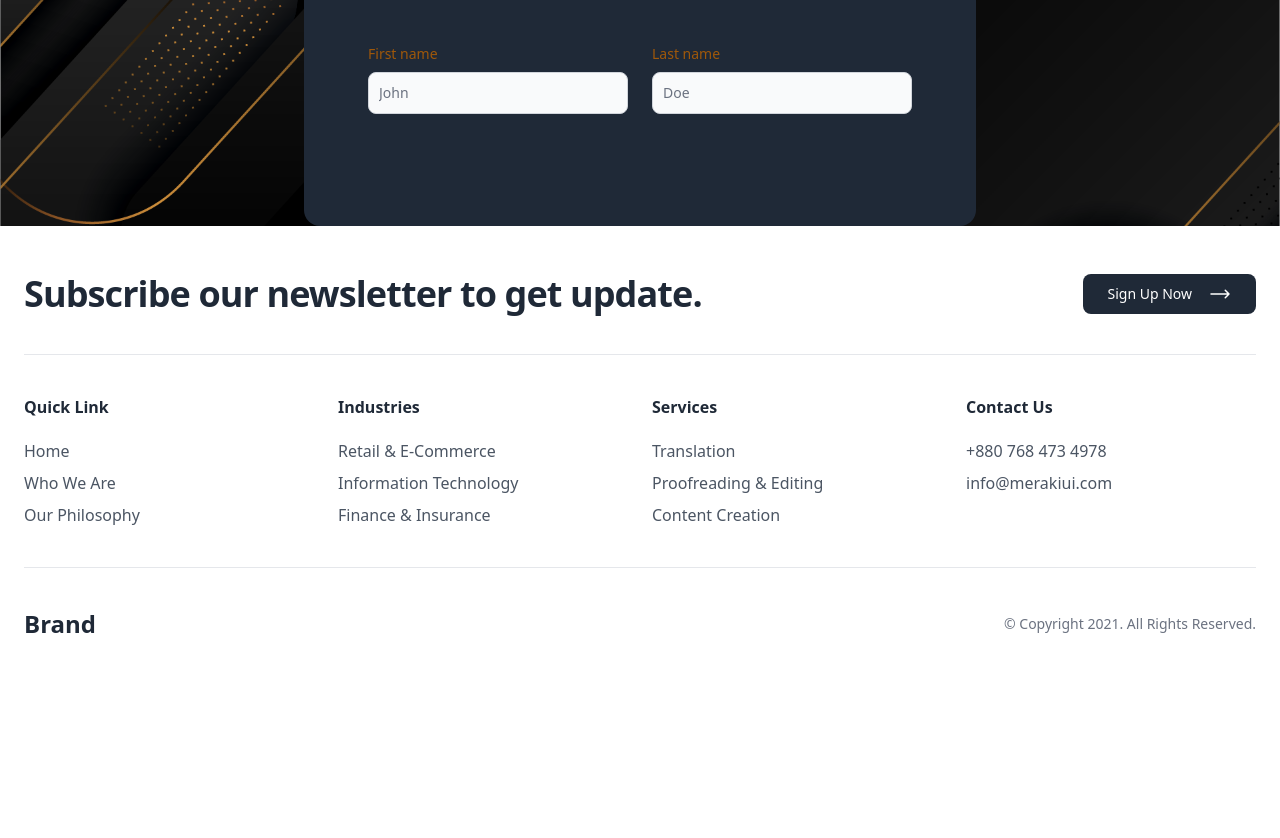
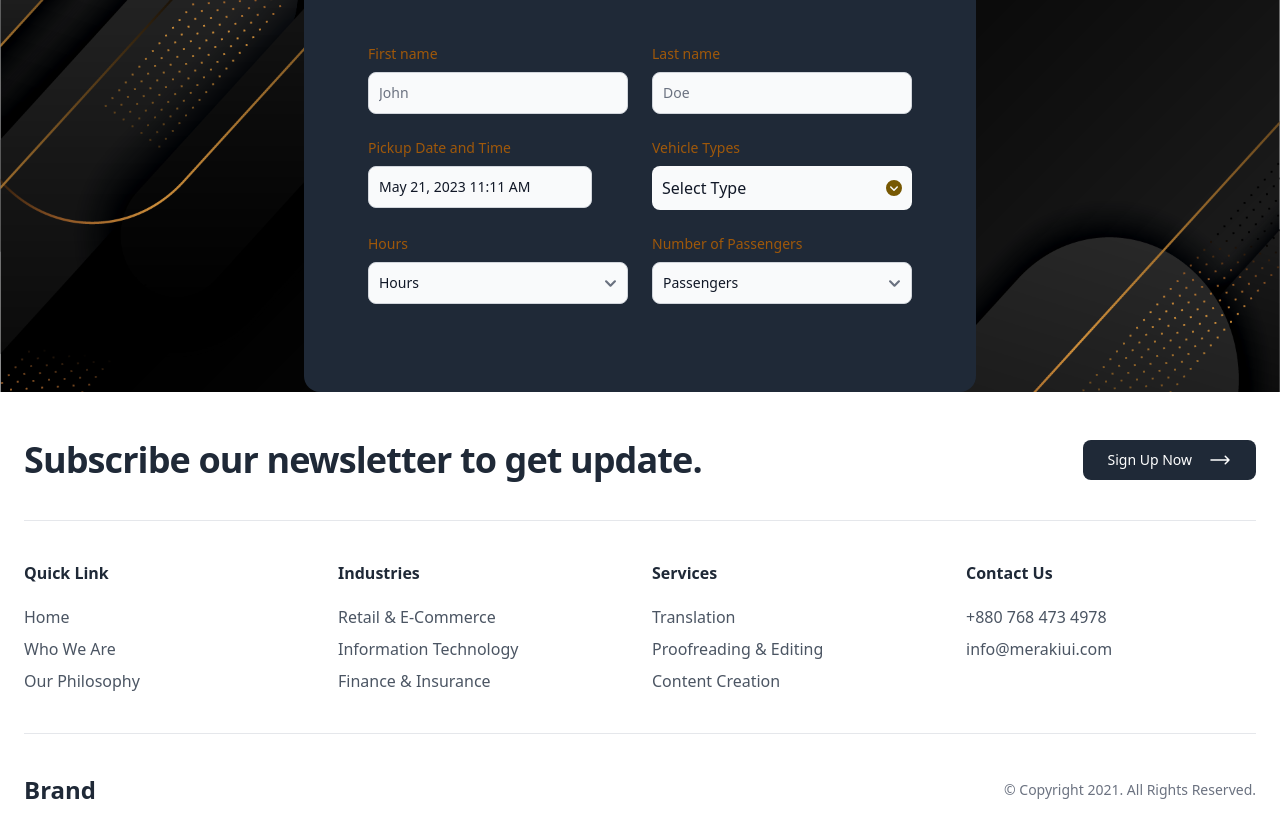
Before and after one commit to TigranBalayan10/bm-limo, a React (Create React App) app in the folder client/: page / in a window 1280 px wide. Shown: the part 1680-2518 px from the top of the page. Before the commit the page ends 2368 px from the top, so only its background shows below. Built offline with nearby package versions, Linux system fonts and the light colour scheme.

Commit message:
drowdowns and datepicker

```diff
--- /dev/null
+++ b/client/src/Assets/Data/Vehicles.json
@@ -0,0 +1,11 @@
+[
+  {
+    "name": "LUX full size sedan"
+  },
+  {
+    "name": "LUX SUV"
+  },
+  {
+    "name": "Premium sedan"
+  }
+]
--- /dev/null
+++ b/client/src/Components/Datepicker.js
@@ -0,0 +1,22 @@
+import React, { useState } from "react";
+import DatePicker from "react-datepicker";
+import "react-datepicker/dist/react-datepicker.css";
+
+function DateComponent() {
+  const [selectedDate, setSelectedDate] = useState(null);
+
+  return (
+    <div>
+      <DatePicker
+        selected={selectedDate}
+        onChange={(date) => setSelectedDate(date)}
+        dateFormat="dd/MM/yyyy"
+        minDate={new Date()}
+        showYearDropdown
+        scrollableMonthYearDropdown
+      />
+    </div>
+  );
+}
+
+export default DateComponent;
--- /dev/null
+++ b/client/src/Components/Dropdown.js
@@ -0,0 +1,62 @@
+import { FontAwesomeIcon } from "@fortawesome/react-fontawesome";
+import Vehicles from "../Assets/Data/Vehicles.json";
+import { useState } from "react";
+import { faCircleChevronDown } from "@fortawesome/free-solid-svg-icons";
+
+const Dropdown = () => {
+  const [isOpen, setIsOpen] = useState(false);
+  const handleClick = (event) => {
+    event.preventDefault();
+    setIsOpen((prev) => !prev);
+  };
+  const [selected, setSelected] = useState(null);
+  const handleSelect = (vehicle) => {
+    setSelected(vehicle);
+    setIsOpen(false);
+  };
+
+  return (
+    <div className="relative flex flex-col w-full h-full rounded-lg">
+      <label className="block mb-2 text-sm font-medium text-yellow-600">
+        Vehicle Types
+      </label>
+      <button
+        onClick={handleClick}
+
+        className="bg-gray-50 p-2 w-full flex items-center justify-between rounded-lg border-2 border-transparent active:border-yellow-300 duration-300 active:text-yellow-300"
+      >
+        <span className="text-gray-900">
+            {selected ? selected.name : "Select Type"}
+        </span>
+
+        {isOpen ? (
+          <FontAwesomeIcon
+            icon={faCircleChevronDown}
+            style={{ color: "#775803" }}
+            rotation={180}
+          />
+        ) : (
+          <FontAwesomeIcon
+            icon={faCircleChevronDown}
+            style={{ color: "#775803" }}
+          />
+        )}
+      </button>
+      {isOpen && (
+        <div className="absolute top-20 flex flex-col items-start p-2 w-full bg-gray-50 rounded-lg shadow-lg">
+          {Vehicles.map((vehicle, i) => (
+            <div
+              key={i}
+              onClick={() => handleSelect(vehicle)}
+              className="flex items-center justify-between p-2 border-b hover:bg-yellow-600 hover:w-full hover:rounded-lg cursor-pointer border-gray-200"
+            >
+              <span>{vehicle.name}</span>
+            </div>
+          ))}
+        </div>
+      )}
+    </div>
+  );
+};
+
+export default Dropdown;
--- a/client/src/Pages/Quote.js
+++ b/client/src/Pages/Quote.js
@@ -1,10 +1,25 @@
 import React, { useState } from "react";
 import { Link } from "react-router-dom";
+import DatePicker from "react-datepicker";
+import "react-datepicker/dist/react-datepicker.css";
+import Dropdown from "../Components/Dropdown";
 
 const Quote = () => {
+  const [selectedOption, setSelectedOption] = useState("");
+  const [passengers, setPassengers] = useState("");
+
+  const handleSelectChange = (event) => {
+    setSelectedOption(event.target.value);
+  };
+
+  const handlePassengersChange = (event) => {
+    setPassengers(event.target.value);
+  };
+
+
   const inputClass =
     "bg-gray-50 border border-gray-300 text-gray-900 text-sm rounded-lg focus:ring-yellow-400 focus:border-yellow-300 block w-full p-2.5";
-
+  const [startDate, setStartDate] = useState(new Date());
   return (
     <div className="max-w-2xl mx-auto  bg-gray-800 rounded-2xl p-16 mt-7">
       <form>
@@ -38,6 +53,61 @@ const Quote = () => {
             />
           </div>
           <div>
+            <label
+              for="first_name"
+              className="block mb-2 text-sm font-medium text-yellow-600"
+            >
+              Pickup Date and Time
+            </label>
+            <DatePicker
+              selected={startDate}
+              onChange={(date) => setStartDate(date)}
+              showTimeSelect
+              timeFormat="h:mm aa"
+              timeIntervals={15}
+              timeCaption="time"
+              dateFormat="MMMM d, yyyy h:mm aa"
+              className={inputClass}
+            />
+          </div>
+          <Dropdown />
+          <div>
+            <label
+              for="first_name"
+              className="block mb-2 text-sm font-medium text-yellow-600"
+            >
+              Hours
+            </label>
+            {}
+            <select
+              className={inputClass}
+              value={selectedOption}
+              onChange={handleSelectChange}
+            >
+            <option value="" >Hours</option>
+              {[...Array(12).keys()].map((hour) => (
+                <option value={hour} >{hour+1}</option>
+              ))}
+            </select>
+          </div>
+          <div>
+            <label
+              for="first_name"
+              className="block mb-2 text-sm font-medium text-yellow-600"
+            >
+              Number of Passengers
+            </label>
+            {}
+            <select
+              className={inputClass}
+              value={passengers}
+              onChange={handlePassengersChange}
+            >
+            <option value="">Passengers</option>
+              {[...Array(7).keys()].map((hour) => (
+                <option value={hour}>{hour+1}</option>
+              ))}
+            </select>
           </div>
         </div>
       </form>
```
